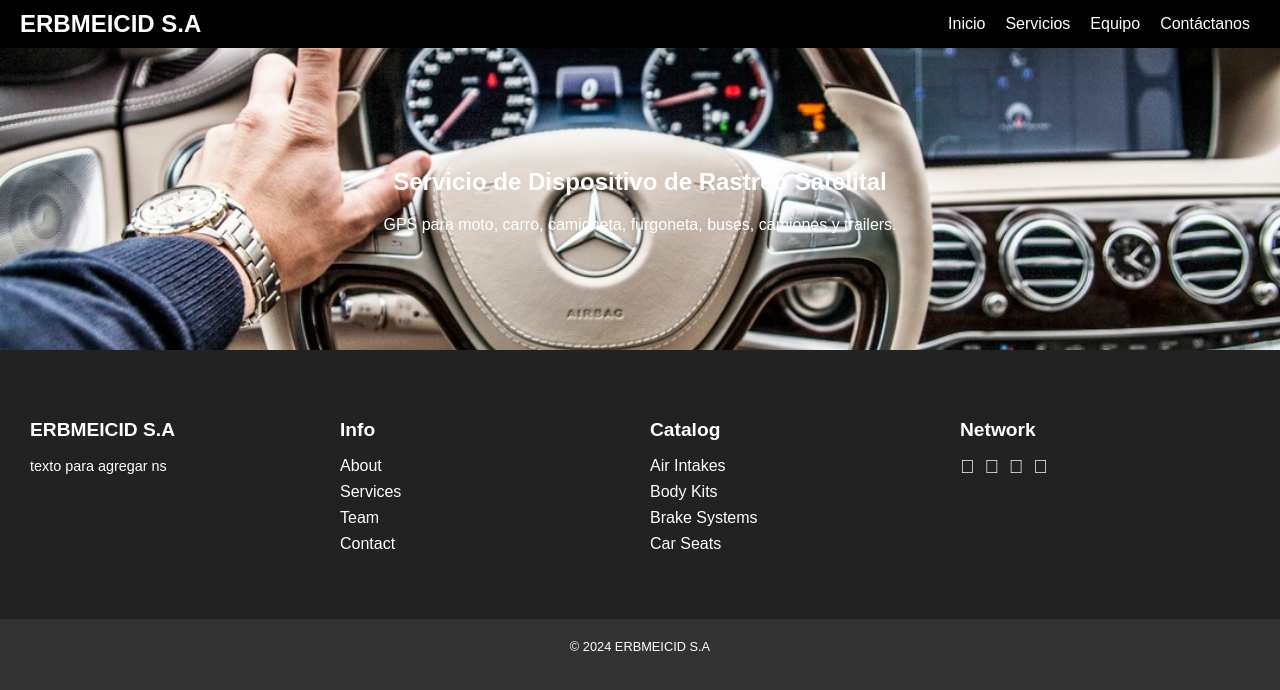
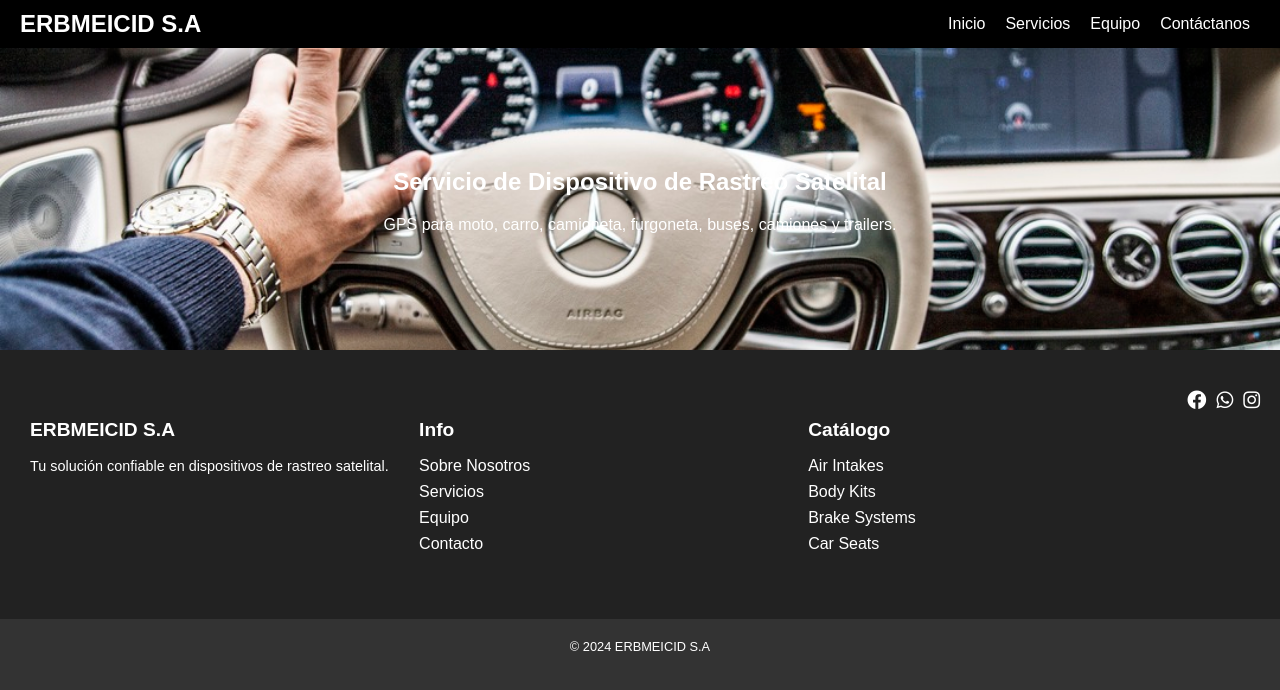
Before and after one commit to heyiamdavid/web_empresa_erbmeicid, a plain HTML site: page index.html in a window 1280 px wide. Drawn offline with Linux system fonts and the light colour scheme.

Commit message:
modificado

```diff
--- a/index.html
+++ b/index.html
@@ -3,8 +3,11 @@
 <head>
     <meta charset="UTF-8">
     <meta name="viewport" content="width=device-width, initial-scale=1.0">
+    <meta name="description" content="ERBMEICID S.A ofrece dispositivos de rastreo satelital GPS para vehículos.">
+    <meta name="keywords" content="rastreo satelital, GPS, vehículos, ERBMEICID">
     <title>ERBMEICID S.A</title>
     <link rel="stylesheet" href="styles/style.css">
+    <link href="https://cdnjs.cloudflare.com/ajax/libs/font-awesome/5.15.4/css/all.min.css" rel="stylesheet">
 </head>
 <body>
     <header>
@@ -29,21 +32,21 @@
     <footer>
         <div class="footer-section">
             <h3>ERBMEICID S.A</h3>
-            <p>texto para agregar ns</p>
+            <p>Tu solución confiable en dispositivos de rastreo satelital.</p>
         </div>
 
         <div class="footer-section">
             <h3>Info</h3>
             <ul>
-                <li><a href="#">About</a></li>
-                <li><a href="#">Services</a></li>
-                <li><a href="#">Team</a></li>
-                <li><a href="#">Contact</a></li>
+                <li><a href="pages/about.html">Sobre Nosotros</a></li>
+                <li><a href="pages/services.html">Servicios</a></li>
+                <li><a href="pages/team.html">Equipo</a></li>
+                <li><a href="pages/contact.html">Contacto</a></li>
             </ul>
         </div>
 
         <div class="footer-section">
-            <h3>Catalog</h3>
+            <h3>Catálogo</h3>
             <ul>
                 <li><a href="#">Air Intakes</a></li>
                 <li><a href="#">Body Kits</a></li>
@@ -52,14 +55,10 @@
             </ul>
         </div>
 
-        <div class="footer-section">
-            <h3>Network</h3>
-            <div class="social-icons">
-                <a href="#">&#xf09a;</a> <!-- Facebook -->
-                <a href="#">&#xf099;</a> <!-- Twitter -->
-                <a href="#">&#xf0d5;</a> <!-- Google+ -->
-                <a href="#">&#xf16d;</a> <!-- Instagram -->
-            </div>
+        <div class="social-icons">
+            <a href="https://www.facebook.com/credito.directo.erbmeicid" target="_blank"><i class="fab fa-facebook"></i></a>
+            <a href="https://wa.me/+593960928148" target="_blank"><i class="fab fa-whatsapp"></i></a>
+            <a href="https://www.instagram.com/erbmeicidgps/" target="_blank"><i class="fab fa-instagram"></i></a>
         </div>
     </footer>
 
```
